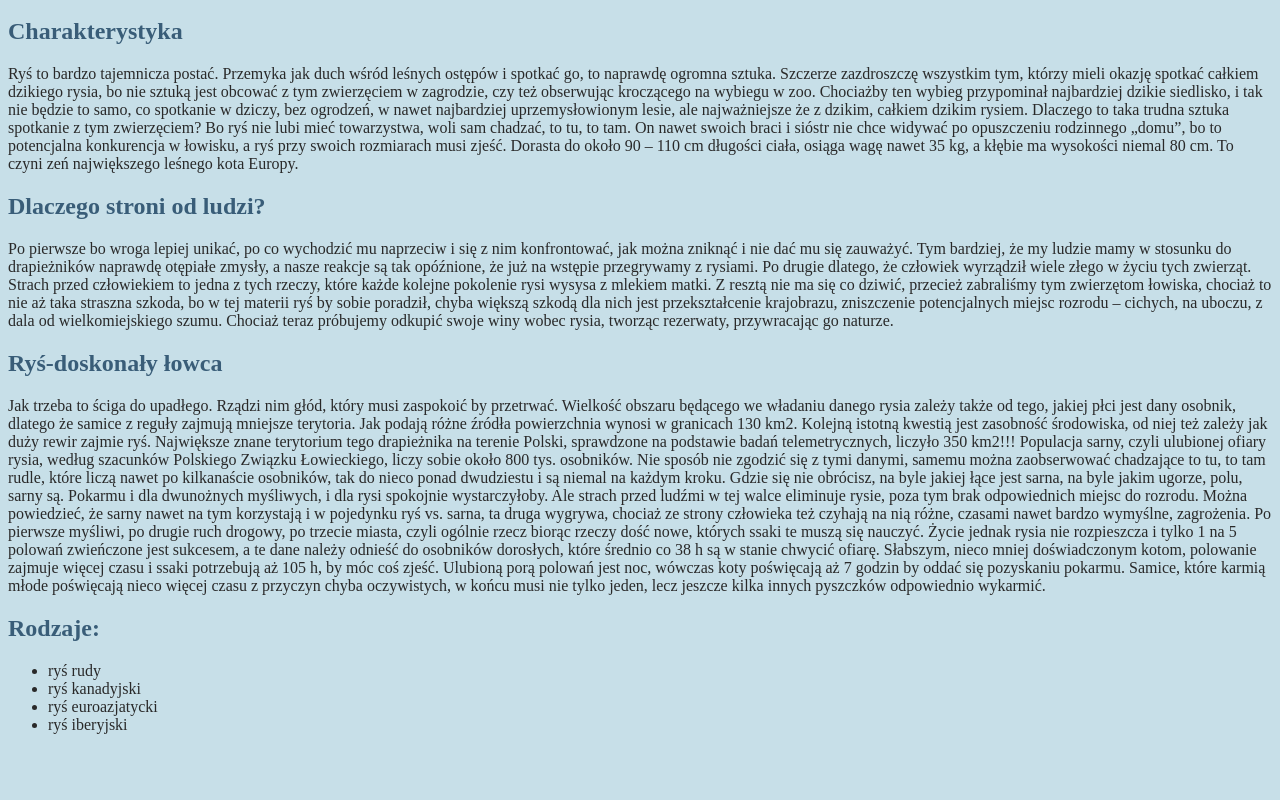
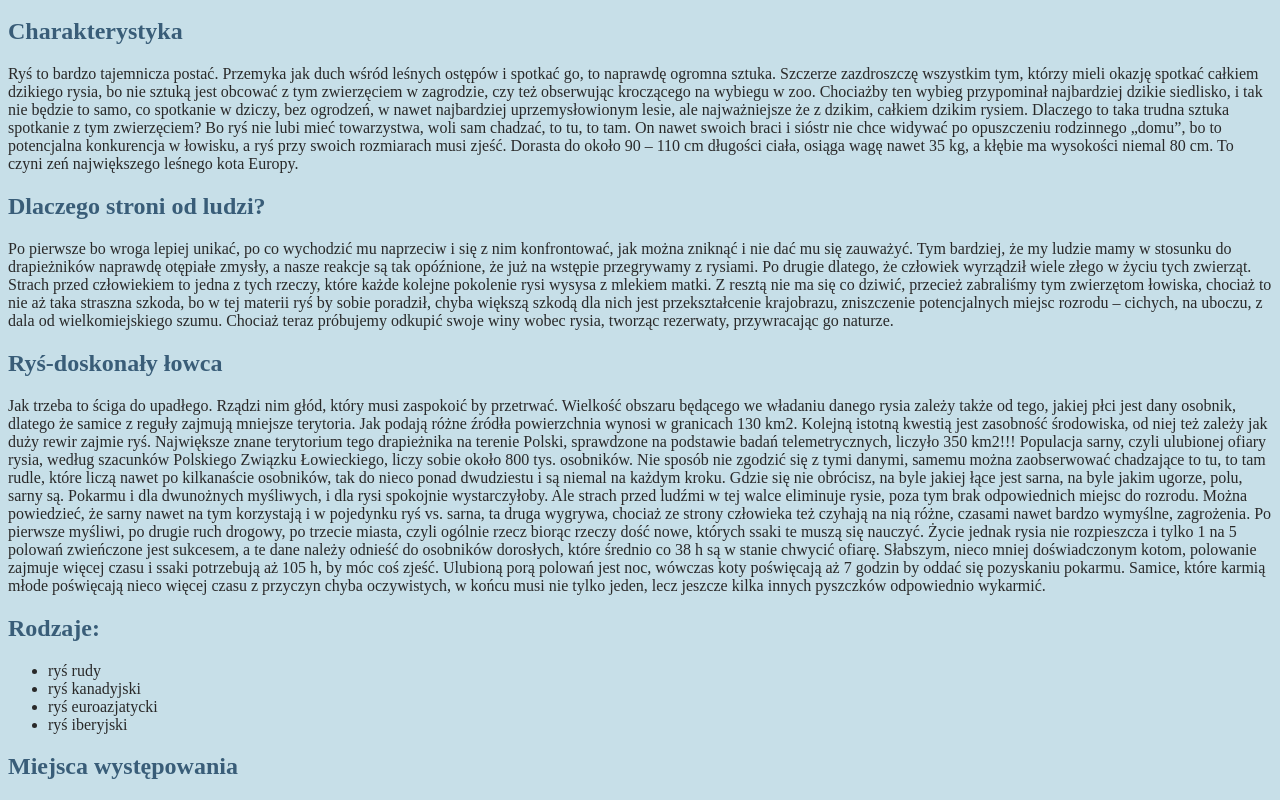
Before and after one commit to glosrozsadku/glosrozsadku.github.io, a plain HTML site: page index.html in a window 1280 px wide. Shown: the part 454-1254 px from the top of the page. Before the commit the page ends 1204 px from the top, so only its background shows below. Drawn offline with Linux system fonts and the light colour scheme.

Commit message:
Update index.html

```diff
--- a/index.html
+++ b/index.html
@@ -64,6 +64,7 @@
             <li>ryś euroazjatycki</li>
             <li>ryś iberyjski</li>
         </ul>
+        <h2>Miejsca występowania</h2>
 
     </body>
 </html>
```
